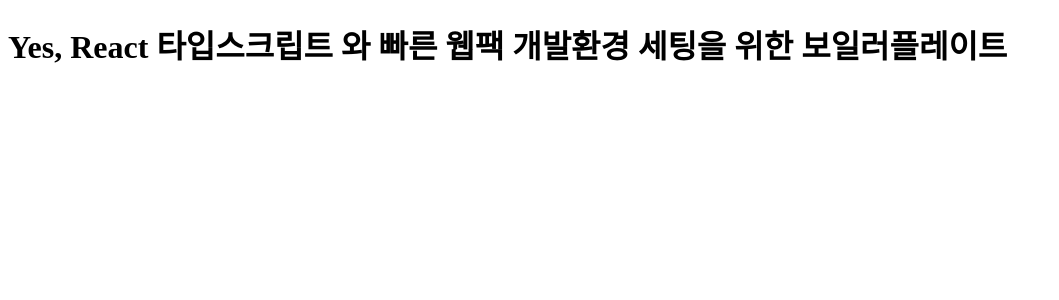
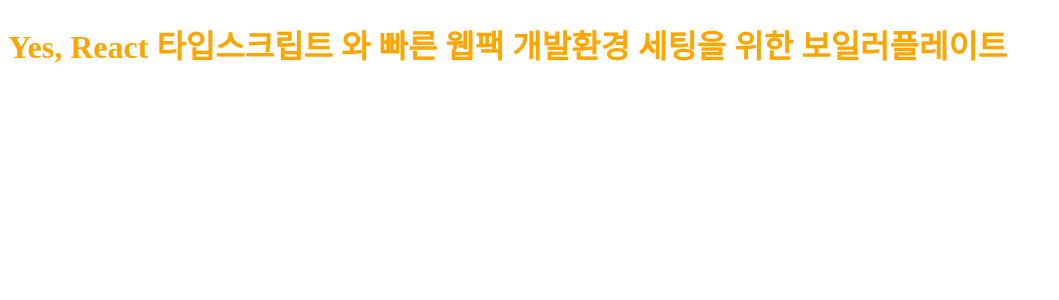
Before and after one commit to nmc2711/cli-react-template, a React app: page / in a window 1280 px wide. Shown: the top 300 px of the page, without its empty margins (0-1059 px from the left). Built offline with nearby package versions, Linux system fonts and the light colour scheme.

Commit message:
feat: pk setting

```diff
--- a/package.json
+++ b/package.json
@@ -4,6 +4,7 @@
   "description": "빠른 개발 환경세팅을 위한 boilerplate",
   "main": "index.js",
   "scripts": {
+    "start": "webpack serve --config webpack/webpack.config.js --open",
     "test": "echo \"Error: no test specified\" && exit 1"
   },
   "author": "hwang sang han",
@@ -20,7 +21,9 @@
     "@types/react": "^17.0.11",
     "@types/react-dom": "^17.0.8",
     "babel-loader": "^8.2.2",
+    "css-loader": "^5.2.6",
     "html-webpack-plugin": "^5.3.2",
+    "style-loader": "^3.0.0",
     "typescript": "^4.3.4",
     "webpack": "^5.40.0",
     "webpack-cli": "^4.7.2",
--- a/src/App.tsx
+++ b/src/App.tsx
@@ -1,3 +1,5 @@
+import "./style.css";
+
 export const App = () => {
   return (
     <h1>
--- /dev/null
+++ b/src/style.css
@@ -0,0 +1,3 @@
+h1 {
+  color: orange;
+}
--- a/webpack/webpack.config.js
+++ b/webpack/webpack.config.js
@@ -15,6 +15,7 @@
         test: /\.(ts|js)x?$/,
         // *test 로더를 적용할 파일 유형 (일반적으로 정규 표현식 사용)
         exclude: /node_modules/,
+        // *exclude 제외할 파일이나 폴더명
         use: [
           {
             loader: "babel-loader",
@@ -38,8 +39,10 @@
   },
   output: {
     path: path.resolve(__dirname, "..", "./build"),
+    // *filename 웹팩으로 빌드한 파일의 이름
     filename: "bundle.js",
   },
+  mode: "development",
   plugins: [
     new HtmlWebpackPlugin({
       template: path.resolve(__dirname, "..", "./src/index.html"),
```
Also changed, not shown: 1 other file (tests, documents, lock files or other folders).
